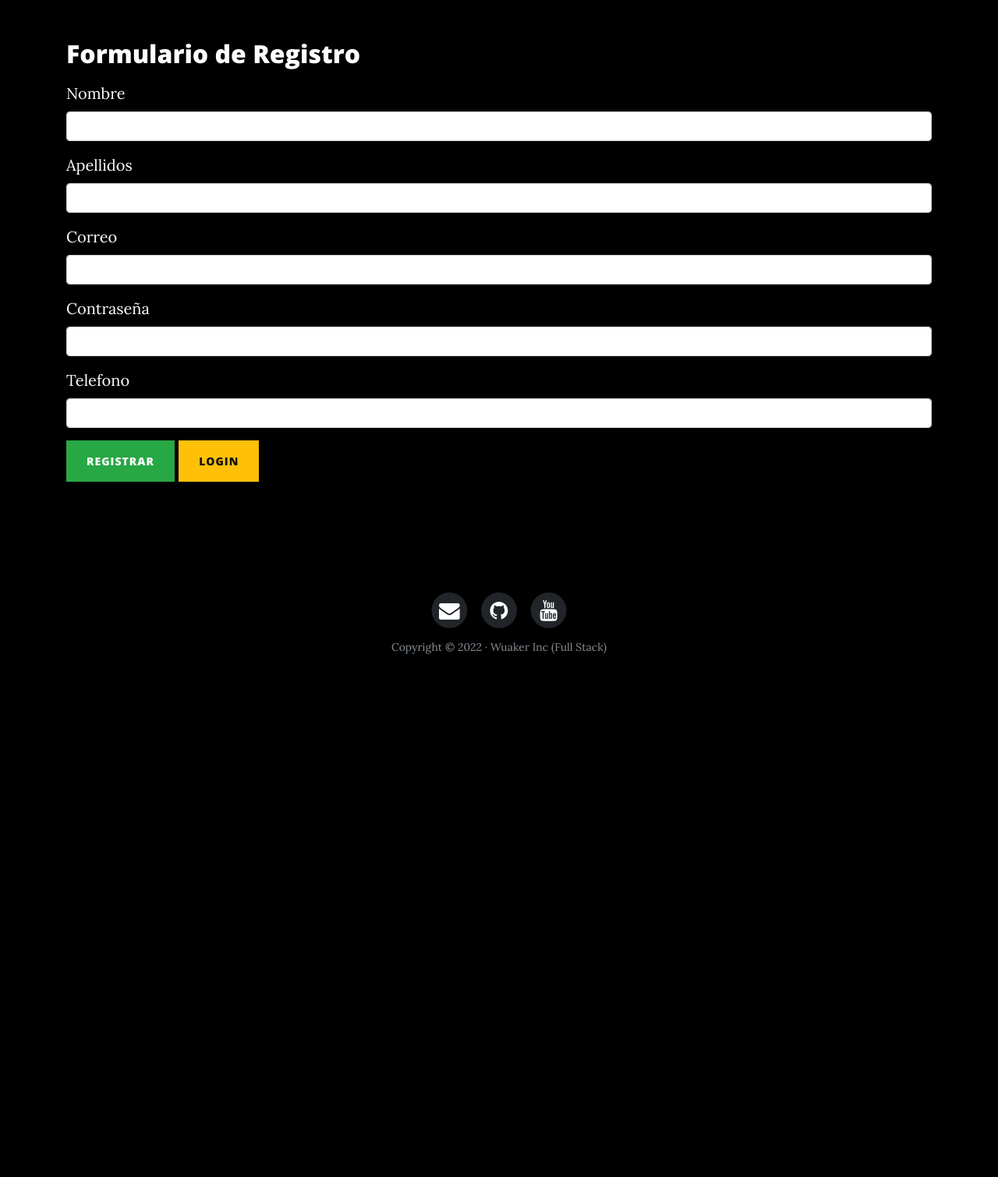
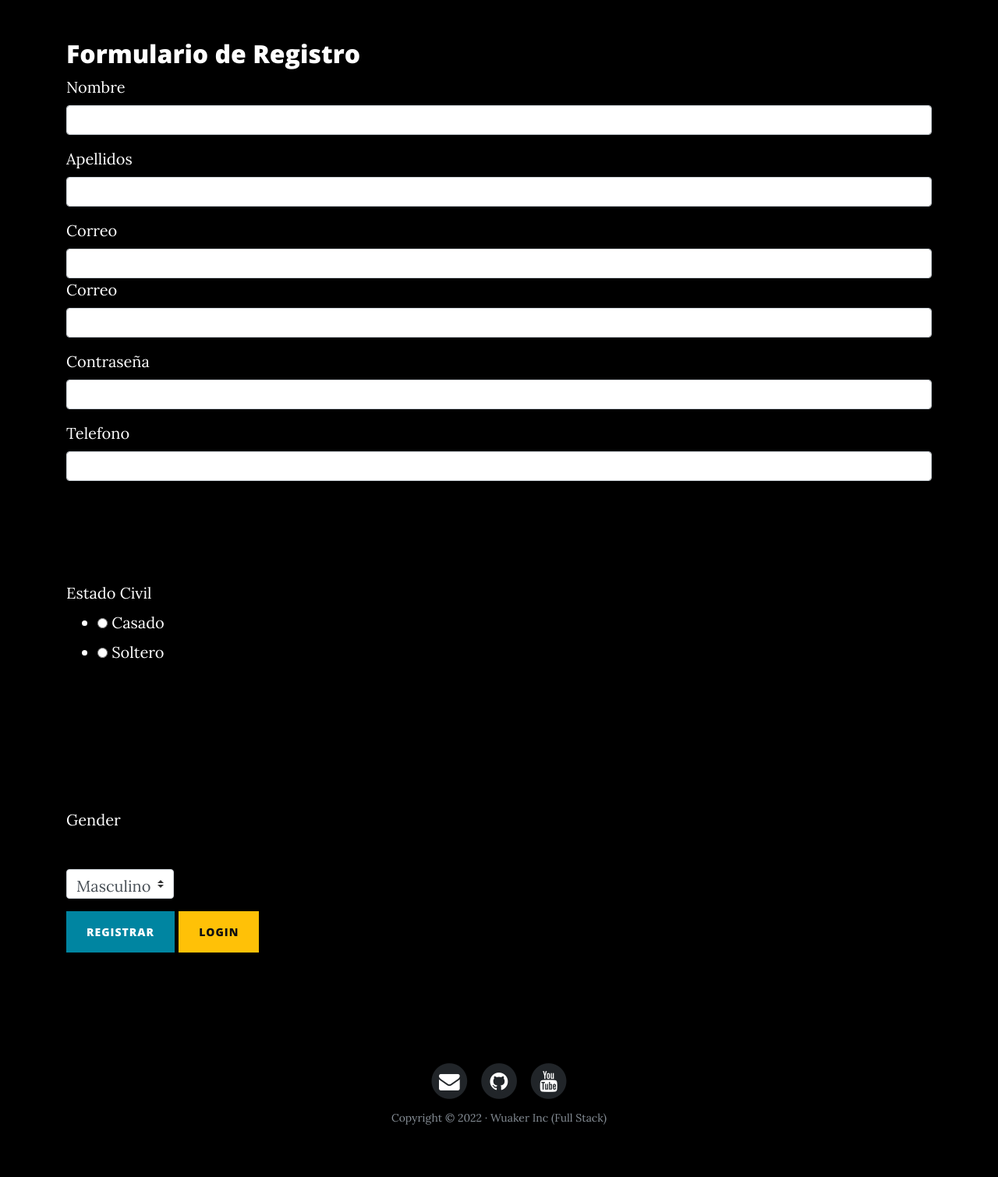
Before and after one commit to EsgarRamos18/FlaskWebPersonFronted, a Flask app: page /auth/register in a window 1280 px wide. Shown: the part 532-2042 px from the top of the page at 78% size. Before the commit the page ends 1371 px from the top, so only its background shows below. Run offline with Flask 2, Linux system fonts and the light colour scheme; some libraries are stand-ins or nearby versions.

Commit message:
2.4 RegisterFrom part 1

```diff
--- a/web_personal/app.py
+++ b/web_personal/app.py
@@ -1,7 +1,8 @@
 from flask import Flask, redirect, render_template, request, url_for
 from flask_wtf import FlaskForm
-from wtforms import StringField, PasswordField, SubmitField, EmailField
-from wtforms.validators import  DataRequired, Length, Email, EqualTo
+from wtforms import (StringField, PasswordField, SubmitField,
+EmailField, IntegerField, RadioField, SelectField, TextAreaField)
+from wtforms.validators import  DataRequired, Email
 app = Flask(__name__)
 
 app.config['SECRET_KEY'] ='secret'
@@ -48,6 +49,15 @@ class LoginFrom(FlaskForm):
     password = PasswordField('Password', validators=[DataRequired()])
     submit = SubmitField('Ingresar')
 
+class RegisterForm(FlaskForm):
+    name = StringField("Nombre")
+    last_name = StringField("Apellidos")
+    email = EmailField('Correo')
+    password = PasswordField('Contraseña')
+    phone = IntegerField('Telefono')
+    is_married = RadioField('Estado Civil', choices=[('True', 'Casado'), ('False', 'Soltero')])
+    gender = SelectField('Gender', choices=[('male', 'Masculino'), ('female', 'Femenino'), ('other', 'Otro')])
+    submit = SubmitField('Registrar')
 ################################
 #           Routes Login
 ################################
@@ -65,19 +75,13 @@ def login():
 
 @app.route('/auth/register')
 def register():
-    return render_template('auth/register.html')
-
-@app.route('/welcome', methods=['GET','POST'])
-def welcome(form):
-    if form.validate_on_submit():
-        email = form.email.data
-        password = form.password.data
-        return render_template('admin/index.html', email=email)
-
-    return redirect(url_for['login'])
+    form = RegisterForm()
+    return render_template('auth/register.html', form=form)
 
 @app.errorhandler(404)
 def page_error_not_found(e):
     return render_template('error/404.html'), 404
+
+
 if __name__ == '__main__':
     app.run(debug=True)
--- a/web_personal/templates/auth/register.html
+++ b/web_personal/templates/auth/register.html
@@ -1,63 +1,42 @@
-{% extends 'base.html'%}
-
-{% block title %}Login{% endblock %}
-
-{% block header_title %}Auhtenticaction{% endblock%}
-{% block header_sub %}Register{% endblock%}
-
-{% block content %}
+{% extends 'base.html'%} {% block title %}Login{% endblock %} {% block
+header_title %}Auhtenticaction{% endblock%} {% block header_sub %}Register{%
+endblock%} {% block content %}
 <div class="container">
   <h2>Formulario de Registro</h2>
-  <form class="mt-3" action="{{ url_for('welcome')}}" method="post">
+  <form method="post">
+    {{ form.hidden_tag() }}
     <div class="form-group">
-      <label for="name">Nombre</label>
-      <input
-        type="text"
-        class="form-control"
-        id="name"
-        name="name"
-        aria-describedby="emailHelp"
-      />
-      <small id="emailHelp" class="form-text text-muted"></small>
+      {{form.name.label}}
+      {{form.name(class="form-control")}}
     </div>
     <div class="form-group">
-      <label for="lastName">Apellidos</label>
-      <input
-        type="text"
-        class="form-control"
-        id="last_name"
-        name="last_name"
-      />
+      {{form.last_name.label}}
+      {{form.last_name(class="form-control")}}
     </div>
 
     <div class="form-group">
+      {{form.email.label}}
+      {{form.email(class="form-control")}}
       <label for="email">Correo</label>
-        <input
-          type="email"
-          class="form-control"
-          id="email"
-          name="email"
-        />
+      <input type="email" class="form-control" id="email" name="email" />
     </div>
     <div class="form-group">
-        <label for="pass">Contraseña</label>
-        <input
-          type="password"
-          class="form-control"
-          id="pass"
-          name="pass"
-        />
+      {{form.password.label}}
+      {{form.password(class="form-control")}}
     </div>
     <div class="form-group">
-        <label for="phone">Telefono</label>
-        <input
-          type="tel"
-          class="form-control"
-          id="phone"
-          name="phone"
-        />
+      {{form.phone.label}}
+      {{form.phone(class="form-control")}}
     </div>
-    <button type="submit" class="btn btn-success">Registrar</button>
+    <hr>
+    {{ form.is_married.label}}
+    {{form.is_married}}
+    <hr>
+    {{form.gender.label(class="my-5")}}
+    <div class="input-group mb-3">
+      {{form.gender(class="custom-select")}}
+    </div>
+    {{form.submit(class="btn btn-primary")}}
     <a href="{{ url_for('login')}}" class="btn btn-warning">Login</a>
   </form>
 </div>
```
Lines whose indentation alone changed are shown as unchanged.
